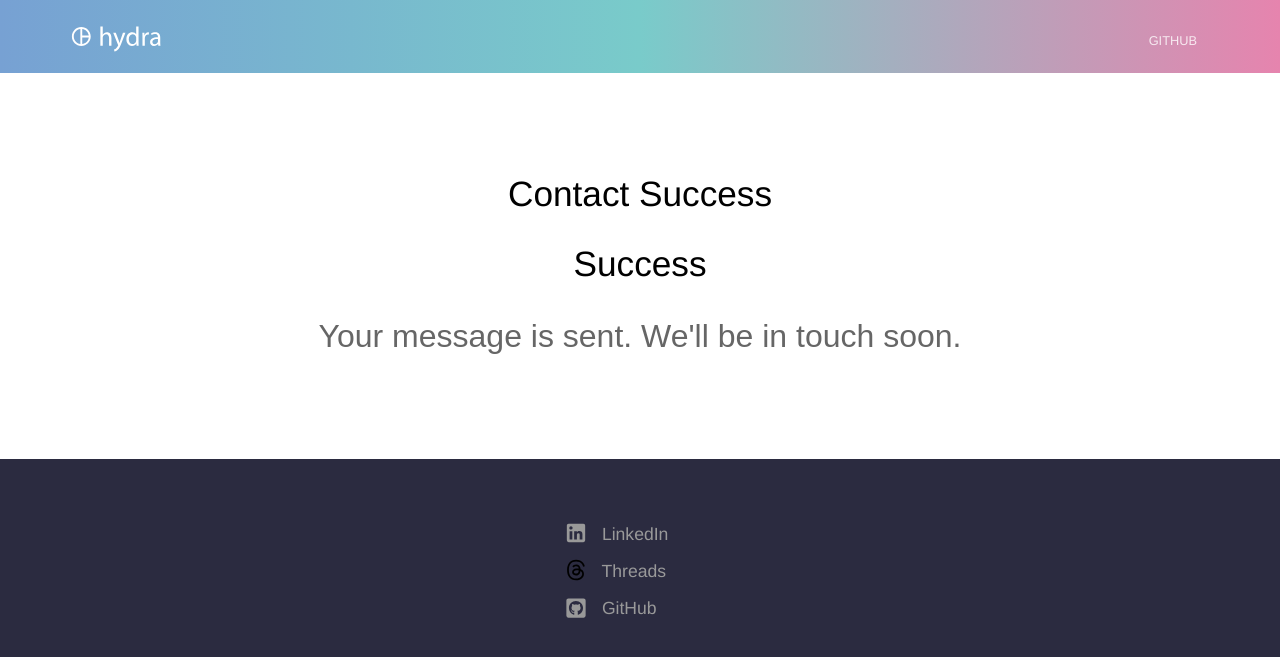
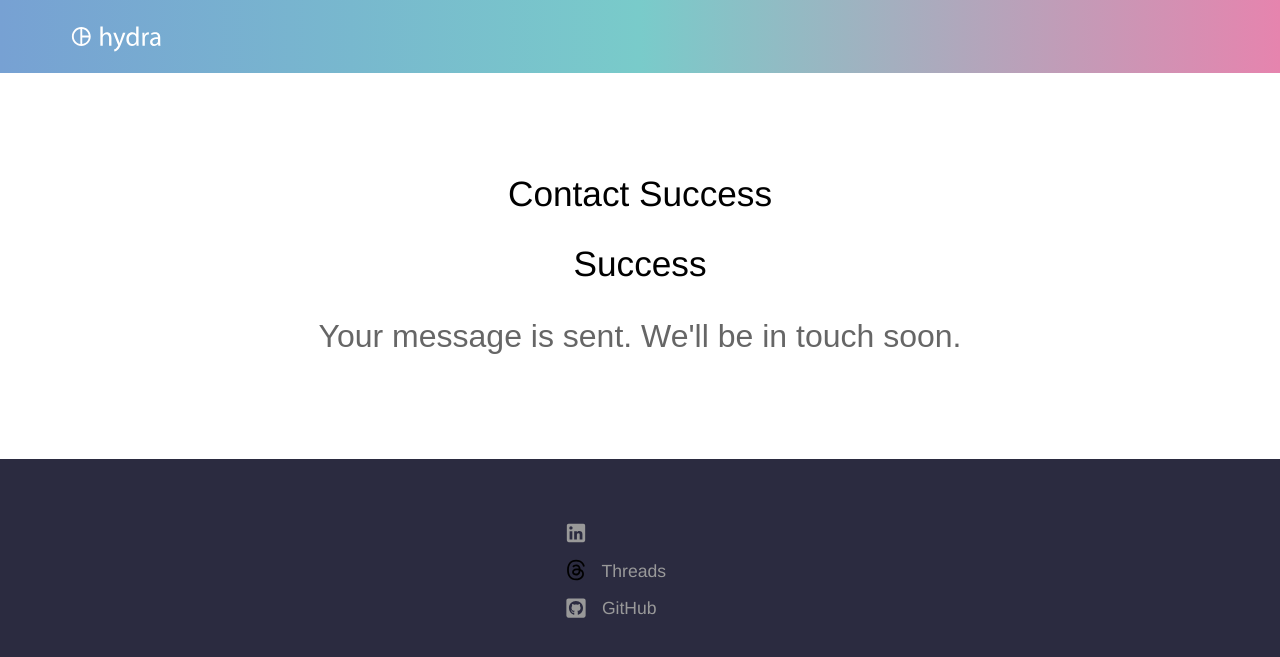
Before and after one commit to hi-sushanta/prompt, a Jekyll site: the page built from contact-success.html, in a window 1280 px wide. Shown: the top 657 px of the page. Built offline with Jekyll 4.4.1, drawn with Linux system fonts in a browser that asks for light colours.

Commit message:
remove title of the footer but logo still thare

```diff
--- a/_data/footer.yml
+++ b/_data/footer.yml
@@ -1,6 +1,5 @@
 - links:
-  - name: LinkedIn
-    link: https://www.linkedin.com/in/sushanta-das-/
+  - link: https://www.linkedin.com/in/sushanta-das-/
     new_window: true
     social_icon: LinkedIn
   - name: Threads
--- a/_data/navigation.yml
+++ /dev/null
@@ -1,4 +0,0 @@
-- name: GitHub
-  link: https://github.com/hi-sushanta/
-  social_icon: GitHub
-  new_window: true
```
